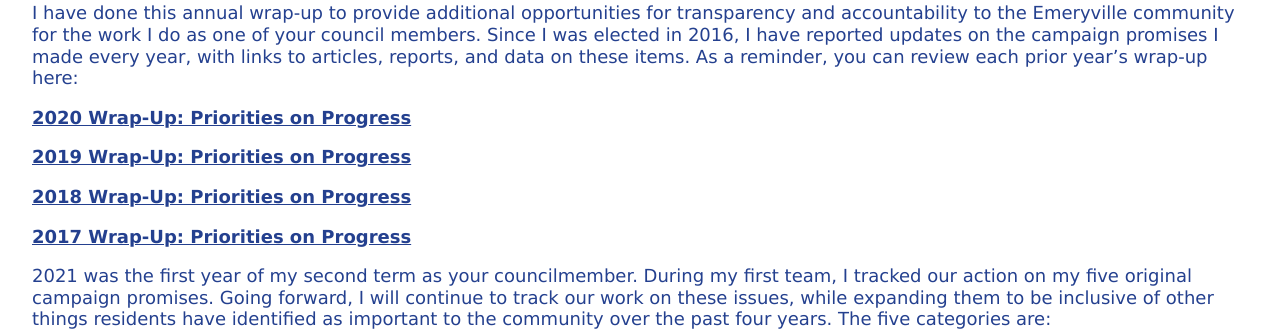
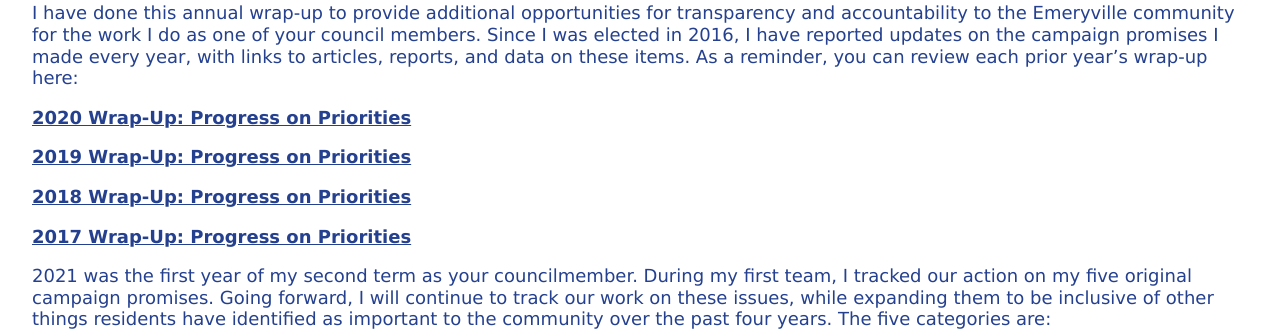
Before and after one commit to Ed-Cupaioli-LLC/john-bauters, a Jekyll site: the page built from _posts/2022-01-02-2021-wrap-up-progress-on-priorities.md, in a window 1280 px wide and 900 px high, scrolled down 1347 px. Shown: the part 153-489 px from the top of the window. Built offline with Jekyll 4.4.1, drawn with Linux system fonts in a browser that asks for light colours; nearby versions of some CDN libraries; comment, search, counter and statistics services are not loaded; part of the change alters nothing that is shown.

```diff
--- a/_posts/2022-01-02-2021-wrap-up-progress-on-priorities.md
+++ b/_posts/2022-01-02-2021-wrap-up-progress-on-priorities.md
@@ -6,13 +6,13 @@ title: '2021 Wrap-Up: Progress on Priorities'
 
 I have done this annual wrap-up to provide additional opportunities for transparency and accountability to the Emeryville community for the work I do as one of your council members. Since I was elected in 2016, I have reported updates on the campaign promises I made every year, with links to articles, reports, and data on these items. As a reminder, you can review each prior year's wrap-up here:
 
-[**2020 Wrap-Up: Priorities on Progress**](https://johnbauters.net/2020/12/29/2020-wrap-up-progress-on-priorities/)
+[**2020 Wrap-Up: Progress on Priorities**]()
 
-[**2019 Wrap-Up: Priorities on Progress**](https://johnbauters.wordpress.com/2020/01/06/2019-wrap-up-progress-on-priorities/)
+[**2019 Wrap-Up: Progress on Priorities**]()
 
-[**2018 Wrap-Up: Priorities on Progress**](https://wordpress.com/post/johnbauters.wordpress.com/4365)
+[**2018 Wrap-Up: Progress on Priorities**](https://johnbauters.net/2019/01/25/closing-out-2018-progress-on-priorities/)
 
-[**2017 Wrap-Up: Priorities on Progress**](https://johnbauters.wordpress.com/2018/01/01/closing-out-2017-progress-on-priorities/)
+[**2017 Wrap-Up: Progress on Priorities**](https://johnbauters.net/2018/01/01/closing-out-2017-progress-on-priorities/)
 
 2021 was the first year of my second term as your councilmember. During my first team, I tracked our action on my five original campaign promises. Going forward, I will continue to track our work on these issues, while expanding them to be inclusive of other things residents have identified as important to the community over the past four years. The five categories are:
 
```
